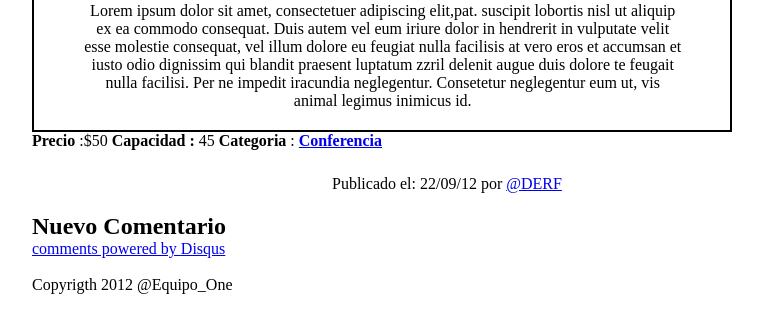
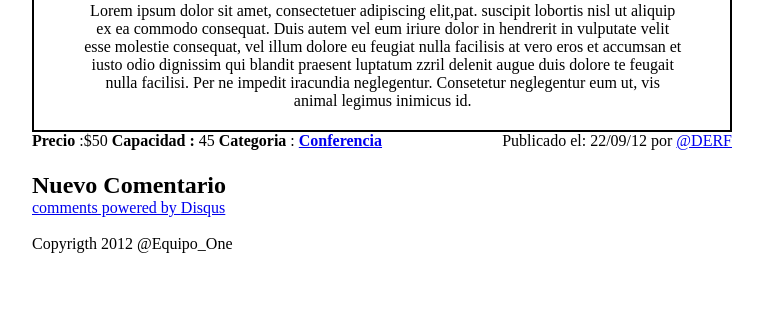
Before and after one commit to Cormag/Equipo_One, a plain HTML site: page ProyectoWeb/detalle.html in a window 1280 px wide. Shown: the part 842-1174 px from the top of the page, without its empty margins (258-1021 px from the left). Drawn offline with Linux system fonts and the light colour scheme; a script that the page names is missing.

Commit message:
Modificacion del archivo css1 para detalle.html

```diff
--- a/ProyectoWeb/css/css1.css
+++ b/ProyectoWeb/css/css1.css
@@ -1,4 +1,4 @@
-*{padding:auto;margin:auto;}
+	*{padding:auto;margin:auto;}
 
 	body
 	{
@@ -110,14 +110,19 @@
 
 	div.clear { clear: both; }
 
+	.pub{
+	float: left;
+	margin-left:0px;
+
+	}
 	.pubb{
-		margin-left:300px;
-		margin-top:25px;
+	float: right;
+	margin-right:0px;
 	}
 
 	footer{
 		width:700px;
-		margin:20px 0px 20px 0px;
+		margin:40px 0px 20px 0px;
 	}
 	.derecha {
 		float: right;
```
